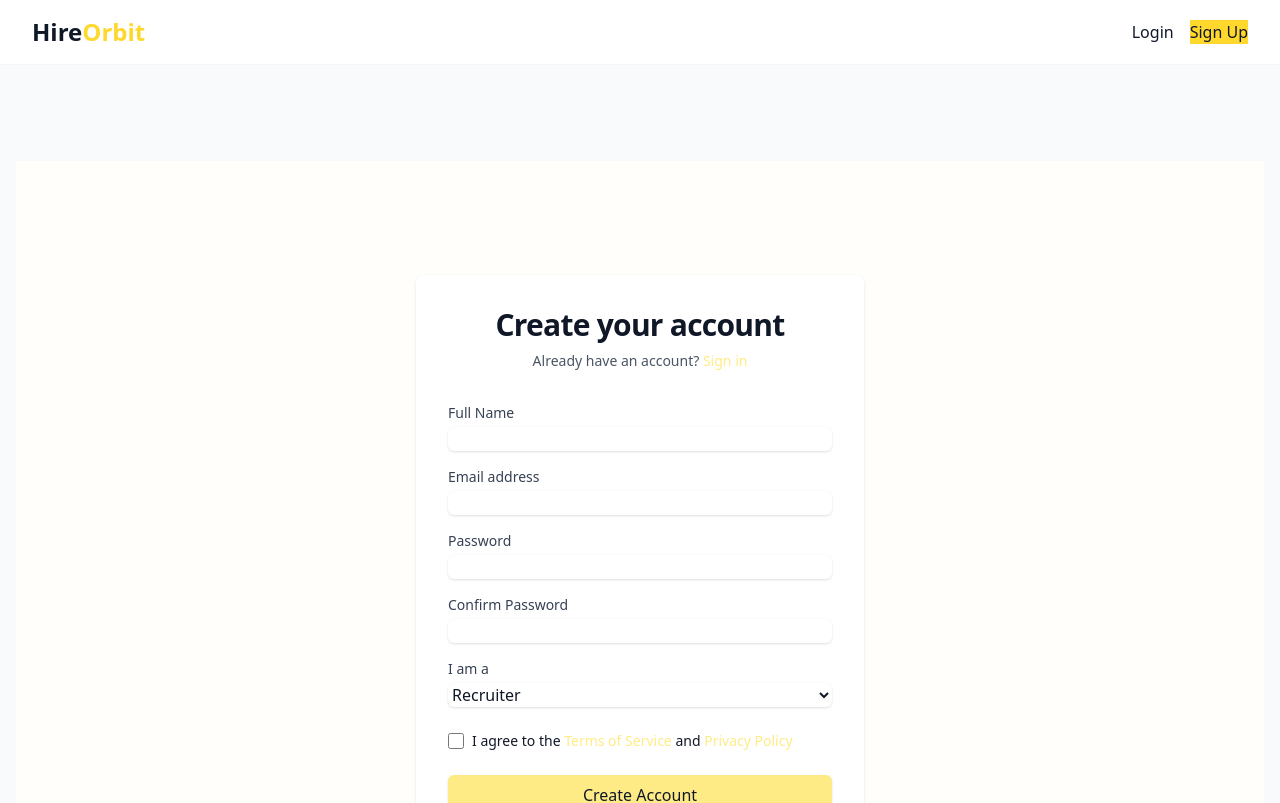
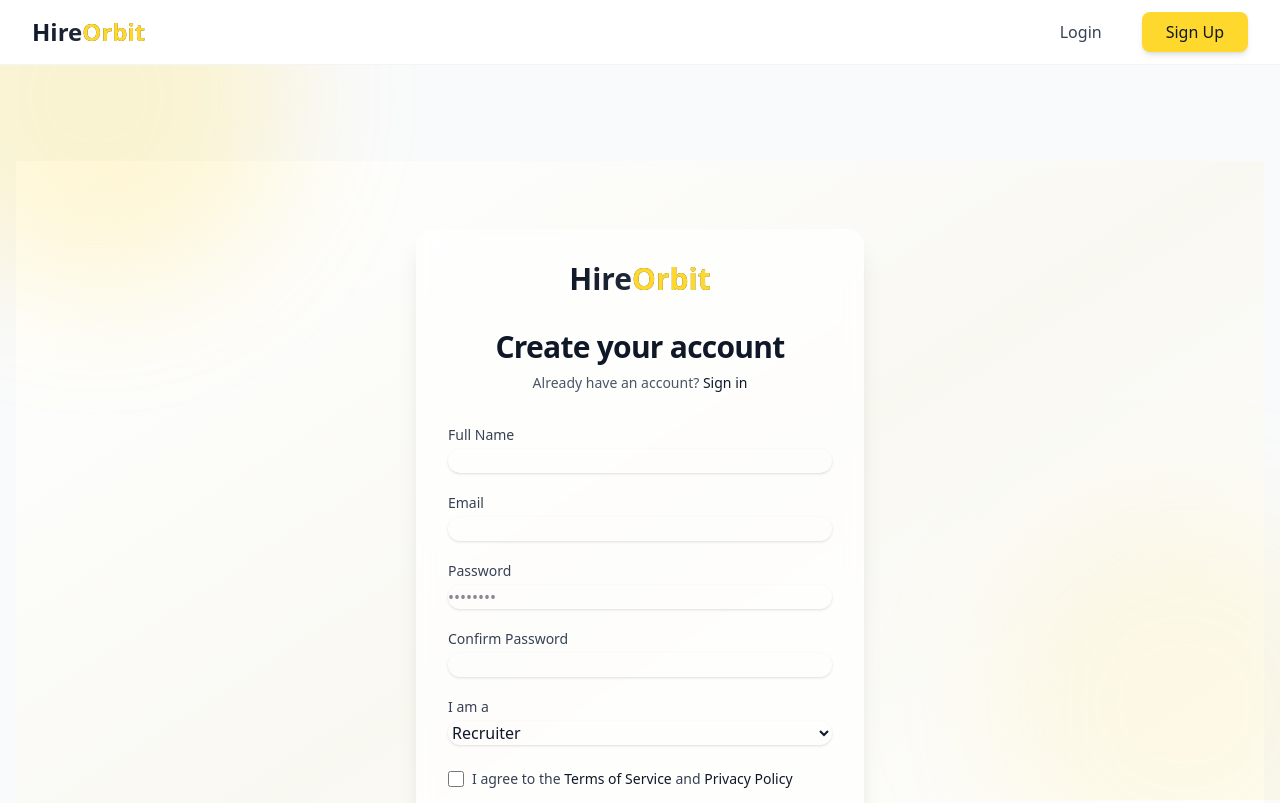
Before and after one commit to Glucon-D/HireOrbit, a React (Vite) app: page /signup in a window 1280 px wide. Shown: the top 803 px of the page. Built offline with nearby package versions, Linux system fonts and the light colour scheme.

Commit message:
Enhance Navbar, Login, and Signup components with improved styling and animations; add decorative elements to background

```diff
--- a/src/components/Navbar.jsx
+++ b/src/components/Navbar.jsx
@@ -38,11 +38,11 @@ const Navbar = ({ onMenuClick }) => {
     <nav className="bg-white border-b border-gray-100 sticky top-0 z-50">
       <div className="max-w-7xl mx-auto px-4 sm:px-6 lg:px-8">
         <div className="flex justify-between h-16">
-          <div className="flex items-center">
+          <div className="flex items-center space-x-4">
             {user && (
               <button
                 onClick={onMenuClick}
-                className="p-2 rounded-md text-gray-700 hover:bg-gray-100 lg:hidden"
+                className="p-2 rounded-md text-gray-500 hover:bg-[#ffd82d]/10 hover:text-gray-900 transition-colors"
               >
                 <svg className="h-6 w-6" fill="none" viewBox="0 0 24 24" stroke="currentColor">
                   <path strokeLinecap="round" strokeLinejoin="round" strokeWidth={2} d="M4 6h16M4 12h16M4 18h16" />
@@ -50,17 +50,19 @@ const Navbar = ({ onMenuClick }) => {
               </button>
             )}
             <Link to="/" className="flex items-center">
-              <motion.span
-                className="text-2xl font-bold text-gray-900"
-                whileHover={{ scale: 1.05 }}
+              <motion.div
+                className="flex items-center space-x-2"
+                whileHover={{ scale: 1.02 }}
               >
-                Hire<span className="text-[#ffd82d]">Orbit</span>
-              </motion.span>
+                <span className="text-2xl font-bold bg-gradient-to-r from-gray-900 to-gray-700 bg-clip-text text-transparent">
+                  Hire<span className="text-[#ffd82d]">Orbit</span>
+                </span>
+              </motion.div>
             </Link>
           </div>
 
           {/* Desktop Navigation */}
-          <div className="hidden sm:flex sm:items-center sm:space-x-4">
+          <div className="hidden sm:flex sm:items-center sm:space-x-6">
             {user ? (
               <div className="relative" ref={dropdownRef}>
                 <button
@@ -103,14 +105,24 @@ const Navbar = ({ onMenuClick }) => {
                 )}
               </div>
             ) : (
-              <>
+              <div className="flex items-center space-x-4">
                 <Link to="/login">
-                  <Button variant="secondary" className="hover:bg-[#ffd82d]/10">Login</Button>
+                  <motion.button
+                    whileHover={{ scale: 1.02 }}
+                    className="px-6 py-2 rounded-lg text-gray-700 hover:text-gray-900 hover:bg-[#ffd82d]/10 transition-colors duration-200"
+                  >
+                    Login
+                  </motion.button>
                 </Link>
                 <Link to="/signup">
-                  <Button className="bg-[#ffd82d] hover:bg-[#ffd82d]/90 text-gray-900">Sign Up</Button>
+                  <motion.button
+                    whileHover={{ scale: 1.02 }}
+                    className="px-6 py-2 rounded-lg bg-[#ffd82d] text-gray-900 font-medium hover:bg-[#ffd82d]/90 shadow-md hover:shadow-lg transition-all duration-200"
+                  >
+                    Sign Up
+                  </motion.button>
                 </Link>
-              </>
+              </div>
             )}
           </div>
 
@@ -118,7 +130,7 @@ const Navbar = ({ onMenuClick }) => {
           <div className="flex items-center sm:hidden">
             <button
               onClick={() => setIsMobileMenuOpen(!isMobileMenuOpen)}
-              className="p-2 rounded-md text-gray-700 hover:bg-gray-100"
+              className="p-2 rounded-md text-gray-500 hover:bg-[#ffd82d]/10 hover:text-gray-900 transition-colors"
             >
               <svg className="h-6 w-6" fill="none" viewBox="0 0 24 24" stroke="currentColor">
                 <path
@@ -133,14 +145,14 @@ const Navbar = ({ onMenuClick }) => {
         </div>
       </div>
 
-      {/* Mobile Menu with enhanced styling */}
+      {/* Mobile Menu */}
       <motion.div
         className={`sm:hidden shadow-lg border-t border-gray-100 ${isMobileMenuOpen ? 'block' : 'hidden'}`}
         initial={{ opacity: 0, y: -10 }}
         animate={{ opacity: 1, y: 0 }}
         exit={{ opacity: 0, y: -10 }}
       >
-        <div className="px-2 pt-2 pb-3 space-y-1 bg-white">
+        <div className="px-4 pt-2 pb-3 space-y-2 bg-white">
           {user ? (
             <>
               <div className="px-3 py-2 border-b border-gray-100 mb-2">
@@ -173,20 +185,20 @@ const Navbar = ({ onMenuClick }) => {
               </button>
             </>
           ) : (
-            <>
+            <div className="grid gap-2">
               <Link
                 to="/login"
-                className="block px-3 py-2 rounded-md text-gray-700 hover:text-gray-900 hover:bg-[#ffd82d]/10"
+                className="block px-4 py-2 rounded-lg text-gray-700 hover:text-gray-900 hover:bg-[#ffd82d]/10 transition-colors"
               >
                 Login
               </Link>
               <Link
                 to="/signup"
-                className="block px-3 py-2 rounded-md text-gray-700 hover:text-gray-900 hover:bg-[#ffd82d]/10"
+                className="block px-4 py-2 rounded-lg bg-[#ffd82d] text-gray-900 font-medium text-center hover:bg-[#ffd82d]/90 shadow-md"
               >
                 Sign Up
               </Link>
-            </>
+            </div>
           )}
         </div>
       </motion.div>
--- a/src/pages/Login.jsx
+++ b/src/pages/Login.jsx
@@ -49,19 +49,33 @@ const Login = () => {
   };
 
   return (
-    <div className="min-h-screen flex items-center justify-center bg-[#fffefb] py-12 px-4 sm:px-6 lg:px-8">
+    <div className="min-h-screen flex items-center justify-center bg-gradient-to-br from-white via-[#ffd82d]/5 to-white py-12 px-4 sm:px-6 lg:px-8">
+      {/* Decorative Elements */}
+      <div className="absolute inset-0 overflow-hidden pointer-events-none">
+        <div className="absolute -top-24 -right-24 w-96 h-96 bg-[#ffd82d]/20 rounded-full blur-3xl"></div>
+        <div className="absolute -bottom-24 -left-24 w-96 h-96 bg-[#ffd82d]/10 rounded-full blur-3xl"></div>
+      </div>
+
       <motion.div
         initial={{ opacity: 0, y: 20 }}
         animate={{ opacity: 1, y: 0 }}
-        className="max-w-md w-full space-y-8 bg-white p-8 rounded-lg shadow-sm"
+        className="max-w-md w-full space-y-8 bg-white/70 backdrop-blur-sm p-8 rounded-2xl shadow-xl relative"
       >
         <div>
-          <h2 className="text-center text-3xl font-bold text-gray-900">
+          <Link to="/" className="block text-center mb-8">
+            <motion.span
+              className="text-3xl font-bold bg-gradient-to-r from-gray-900 to-gray-700 bg-clip-text text-transparent"
+              whileHover={{ scale: 1.02 }}
+            >
+              Hire<span className="text-[#ffd82d]">Orbit</span>
+            </motion.span>
+          </Link>
+          <h2 className="text-center text-3xl font-bold text-gray-900 mb-2">
             Welcome back
           </h2>
-          <p className="mt-2 text-center text-sm text-gray-600">
+          <p className="text-center text-sm text-gray-600">
             Don't have an account?{' '}
-            <Link to="/signup" className="text-[#ffeb85] hover:text-[#ffeb85]/80">
+            <Link to="/signup" className="text-gray-900 hover:text-[#ffd82d] transition-colors">
               Sign up
             </Link>
           </p>
@@ -78,7 +92,7 @@ const Login = () => {
         )}
 
         <form className="mt-8 space-y-6" onSubmit={handleSubmit}>
-          <div className="space-y-4">
+          <div className="space-y-5">
             <div>
               <label htmlFor="email" className="block text-sm font-medium text-gray-700">
                 Email address
@@ -91,7 +105,8 @@ const Login = () => {
                 required
                 value={formData.email}
                 onChange={handleChange}
-                className="mt-1 block w-full rounded-md border-gray-300 shadow-sm focus:border-[#ffeb85] focus:ring-[#ffeb85]"
+                className="mt-1 block w-full rounded-xl border-gray-200 shadow-sm focus:border-[#ffd82d] focus:ring-[#ffd82d] transition-colors"
+                placeholder="you@example.com"
               />
             </div>
 
@@ -107,7 +122,8 @@ const Login = () => {
                 required
                 value={formData.password}
                 onChange={handleChange}
-                className="mt-1 block w-full rounded-md border-gray-300 shadow-sm focus:border-[#ffeb85] focus:ring-[#ffeb85]"
+                className="mt-1 block w-full rounded-xl border-gray-200 shadow-sm focus:border-[#ffd82d] focus:ring-[#ffd82d] transition-colors"
+                placeholder="••••••••"
               />
             </div>
           </div>
@@ -118,16 +134,16 @@ const Login = () => {
                 id="remember-me"
                 name="remember-me"
                 type="checkbox"
-                className="h-4 w-4 rounded border-gray-300 text-[#ffeb85] focus:ring-[#ffeb85]"
+                className="h-4 w-4 rounded border-gray-300 text-[#ffd82d] focus:ring-[#ffd82d]"
               />
-              <label htmlFor="remember-me" className="ml-2 block text-sm text-gray-900">
+              <label htmlFor="remember-me" className="ml-2 block text-sm text-gray-700">
                 Remember me
               </label>
             </div>
 
             <div className="text-sm">
-              <a href="#" className="text-[#ffeb85] hover:text-[#ffeb85]/80">
-                Forgot your password?
+              <a href="#" className="font-medium text-gray-900 hover:text-[#ffd82d] transition-colors">
+                Forgot password?
               </a>
             </div>
           </div>
@@ -136,8 +152,9 @@ const Login = () => {
             type="submit"
             isFullWidth
             isLoading={isLoading}
+            className="bg-[#ffd82d] hover:bg-[#ffd82d]/90 text-gray-900 font-medium py-3 rounded-xl transition-all duration-200 shadow-md hover:shadow-lg transform hover:-translate-y-0.5"
           >
-            Sign in
+            {isLoading ? 'Signing in...' : 'Sign in'}
           </Button>
         </form>
       </motion.div>
--- a/src/pages/Signup.jsx
+++ b/src/pages/Signup.jsx
@@ -59,19 +59,33 @@ const Signup = () => {
   };
 
   return (
-    <div className="min-h-screen flex items-center justify-center bg-[#fffefb] py-12 px-4 sm:px-6 lg:px-8">
+    <div className="min-h-screen flex items-center justify-center bg-gradient-to-br from-white via-[#ffd82d]/5 to-white py-12 px-4 sm:px-6 lg:px-8">
+      {/* Decorative Elements */}
+      <div className="absolute inset-0 overflow-hidden pointer-events-none">
+        <div className="absolute -top-24 -left-24 w-96 h-96 bg-[#ffd82d]/20 rounded-full blur-3xl"></div>
+        <div className="absolute -bottom-24 -right-24 w-96 h-96 bg-[#ffd82d]/10 rounded-full blur-3xl"></div>
+      </div>
+
       <motion.div
         initial={{ opacity: 0, y: 20 }}
         animate={{ opacity: 1, y: 0 }}
-        className="max-w-md w-full space-y-8 bg-white p-8 rounded-lg shadow-sm"
+        className="max-w-md w-full space-y-8 bg-white/70 backdrop-blur-sm p-8 rounded-2xl shadow-xl relative"
       >
         <div>
-          <h2 className="text-center text-3xl font-bold text-gray-900">
+          <Link to="/" className="block text-center mb-8">
+            <motion.span
+              className="text-3xl font-bold bg-gradient-to-r from-gray-900 to-gray-700 bg-clip-text text-transparent"
+              whileHover={{ scale: 1.02 }}
+            >
+              Hire<span className="text-[#ffd82d]">Orbit</span>
+            </motion.span>
+          </Link>
+          <h2 className="text-center text-3xl font-bold text-gray-900 mb-2">
             Create your account
           </h2>
-          <p className="mt-2 text-center text-sm text-gray-600">
+          <p className="text-center text-sm text-gray-600">
             Already have an account?{' '}
-            <Link to="/login" className="text-[#ffeb85] hover:text-[#ffeb85]/80">
+            <Link to="/login" className="text-gray-900 hover:text-[#ffd82d] transition-colors">
               Sign in
             </Link>
           </p>
@@ -88,70 +102,27 @@ const Signup = () => {
         )}
 
         <form className="mt-8 space-y-6" onSubmit={handleSubmit}>
-          <div className="space-y-4">
-            <div>
-              <label htmlFor="fullName" className="block text-sm font-medium text-gray-700">
-                Full Name
+          <div className="grid gap-5">
+            {['fullName', 'email', 'password', 'confirmPassword'].map(field => (
+              <div key={field}>
+                <label htmlFor={field} className="block text-sm font-medium text-gray-700 mb-1">
+                  {field.charAt(0).toUpperCase() + field.slice(1).replace(/([A-Z])/g, ' $1')}
                 </label>
                 <input
-                id="fullName"
-                name="fullName"
-                type="text"
+                  id={field}
+                  name={field}
+                  type={field.includes('password') ? 'password' : field === 'email' ? 'email' : 'text'}
                   required
-                value={formData.fullName}
+                  value={formData[field]}
                   onChange={handleChange}
-                className="mt-1 block w-full rounded-md border-gray-300 shadow-sm focus:border-[#ffeb85] focus:ring-[#ffeb85]"
+                  className="block w-full rounded-xl border-gray-200 shadow-sm focus:border-[#ffd82d] focus:ring-[#ffd82d] transition-colors"
+                  placeholder={field.includes('password') ? '••••••••' : ''}
                 />
               </div>
+            ))}
 
             <div>
-              <label htmlFor="email" className="block text-sm font-medium text-gray-700">
-                Email address
-              </label>
-              <input
-                id="email"
-                name="email"
-                type="email"
-                autoComplete="email"
-                required
-                value={formData.email}
-                onChange={handleChange}
-                className="mt-1 block w-full rounded-md border-gray-300 shadow-sm focus:border-[#ffeb85] focus:ring-[#ffeb85]"
-              />
-            </div>
-
-            <div>
-              <label htmlFor="password" className="block text-sm font-medium text-gray-700">
-                Password
-              </label>
-              <input
-                id="password"
-                name="password"
-                type="password"
-                required
-                value={formData.password}
-                onChange={handleChange}
-                className="mt-1 block w-full rounded-md border-gray-300 shadow-sm focus:border-[#ffeb85] focus:ring-[#ffeb85]"
-              />
-            </div>
-
-            <div>
-              <label htmlFor="confirmPassword" className="block text-sm font-medium text-gray-700">
-                Confirm Password
-              </label>
-              <input
-                id="confirmPassword"
-                name="confirmPassword"
-                type="password"
-                required
-                value={formData.confirmPassword}
-                onChange={handleChange}
-                className="mt-1 block w-full rounded-md border-gray-300 shadow-sm focus:border-[#ffeb85] focus:ring-[#ffeb85]"
-              />
-            </div>
-
-            <div>
-              <label htmlFor="role" className="block text-sm font-medium text-gray-700">
+              <label htmlFor="role" className="block text-sm font-medium text-gray-700 mb-1">
                 I am a
               </label>
               <select
@@ -159,7 +130,7 @@ const Signup = () => {
                 name="role"
                 value={formData.role}
                 onChange={handleChange}
-                className="mt-1 block w-full rounded-md border-gray-300 shadow-sm focus:border-[#ffeb85] focus:ring-[#ffeb85]"
+                className="block w-full rounded-xl border-gray-200 shadow-sm focus:border-[#ffd82d] focus:ring-[#ffd82d] transition-colors"
               >
                 <option value="recruiter">Recruiter</option>
                 <option value="candidate">Candidate</option>
@@ -167,21 +138,23 @@ const Signup = () => {
             </div>
           </div>
 
-          <div className="flex items-center">
+          <div className="flex items-start">
+            <div className="flex items-center h-5">
               <input
                 id="terms"
                 name="terms"
                 type="checkbox"
                 required
-              className="h-4 w-4 rounded border-gray-300 text-[#ffeb85] focus:ring-[#ffeb85]"
+                className="h-4 w-4 rounded border-gray-300 text-[#ffd82d] focus:ring-[#ffd82d]"
               />
-            <label htmlFor="terms" className="ml-2 block text-sm text-gray-900">
+            </div>
+            <label htmlFor="terms" className="ml-2 block text-sm text-gray-700">
               I agree to the{' '}
-              <a href="#" className="text-[#ffeb85] hover:text-[#ffeb85]/80">
+              <a href="#" className="text-gray-900 hover:text-[#ffd82d] transition-colors">
                 Terms of Service
               </a>
               {' '}and{' '}
-              <a href="#" className="text-[#ffeb85] hover:text-[#ffeb85]/80">
+              <a href="#" className="text-gray-900 hover:text-[#ffd82d] transition-colors">
                 Privacy Policy
               </a>
             </label>
@@ -191,8 +164,9 @@ const Signup = () => {
             type="submit"
             isFullWidth
             isLoading={isLoading}
+            className="bg-[#ffd82d] hover:bg-[#ffd82d]/90 text-gray-900 font-medium py-3 rounded-xl transition-all duration-200 shadow-md hover:shadow-lg transform hover:-translate-y-0.5"
           >
-            Create Account
+            {isLoading ? 'Creating account...' : 'Create Account'}
           </Button>
         </form>
       </motion.div>
```
Lines whose indentation alone changed are shown as unchanged.
